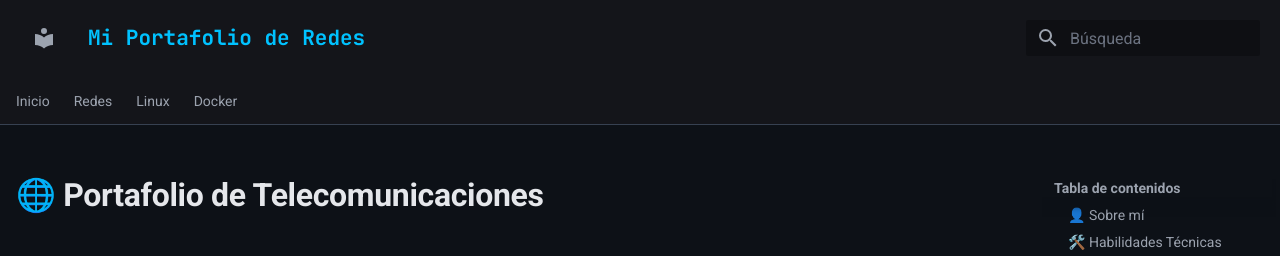
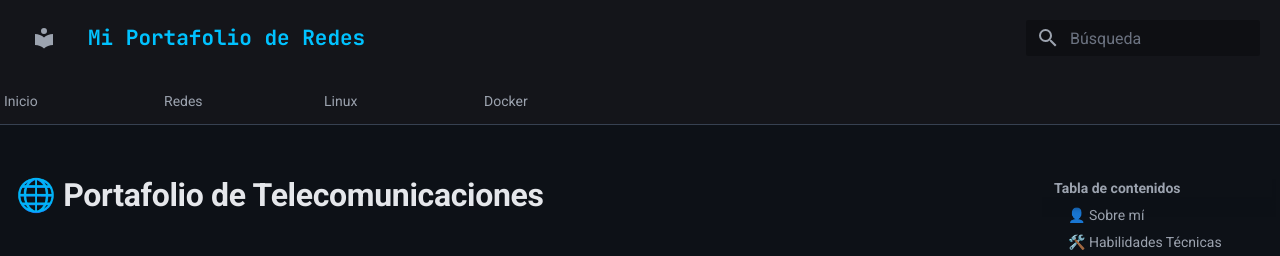
Before and after one commit to GARNAUTH-DOSTO/PORTAFOLIO_TELECOM, an MkDocs documentation site: the page built from docs/index.md, in a window 1280 px wide. Shown: the top 256 px of the page. Built offline with MkDocs 1.6.1 and Material for MkDocs 9.7.7, drawn with Linux system fonts in a browser that asks for light colours.

Commit message:
Update custom.css

```diff
--- a/docs/stylesheets/custom.css
+++ b/docs/stylesheets/custom.css
@@ -272,3 +272,15 @@
 .badge--success { color: #22C55E; border-color: #22C55E; }
 .badge--warning { color: #F59E0B; border-color: #F59E0B; }
 .badge--info { color: #00C2FF; border-color: #00C2FF; }
+
+/* ===== Tabs: ocupan la mitad de la pantalla, reparto automático ===== */
+.md-tabs__list {
+  width: 50vw;
+  max-width: 100%;
+}
+
+.md-tabs__item {
+  flex: 1 1 0;      /* cada ítem toma la misma fracción del ancho */
+  padding: 0;
+  text-align: center;
+}
```
